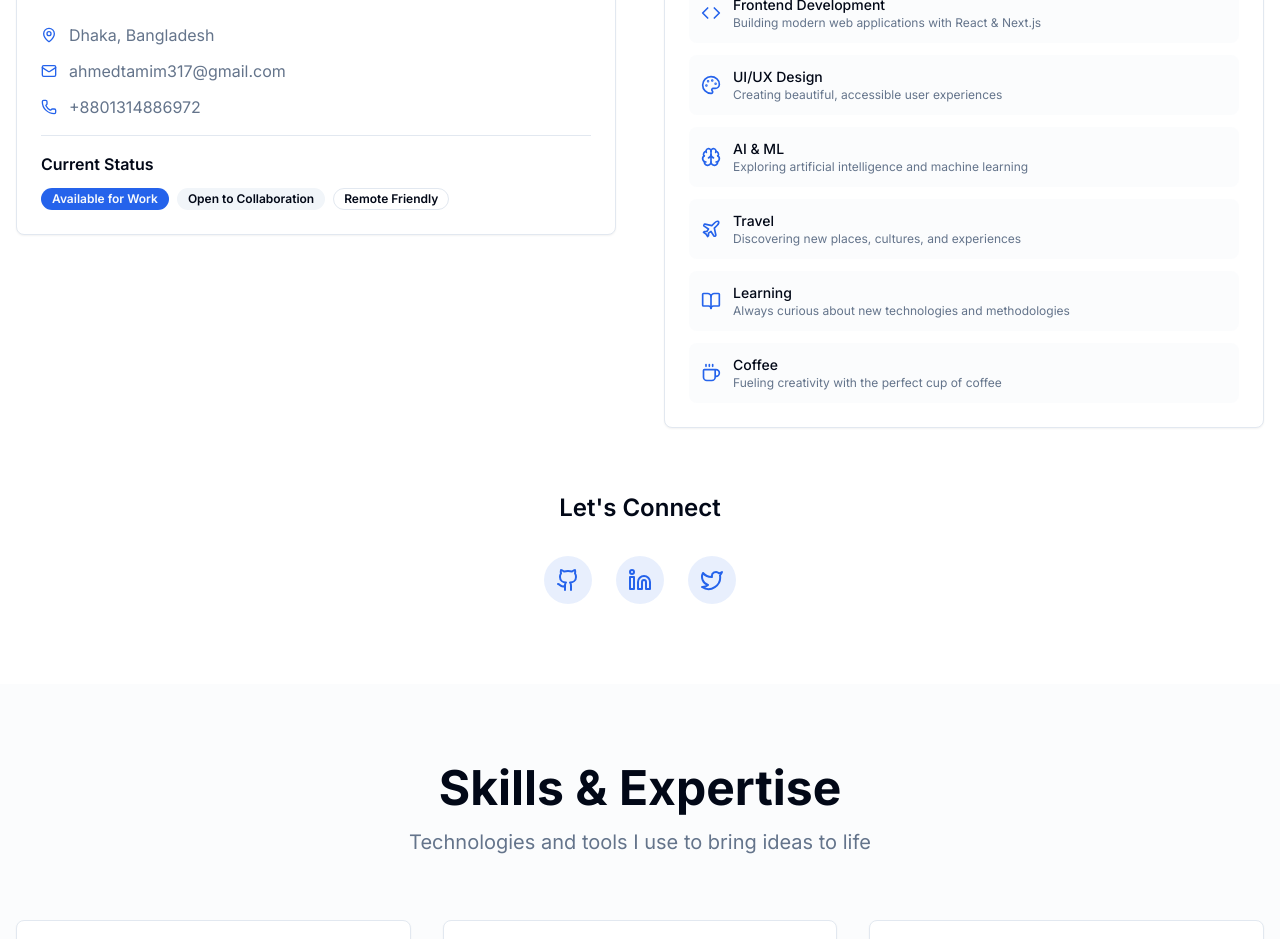
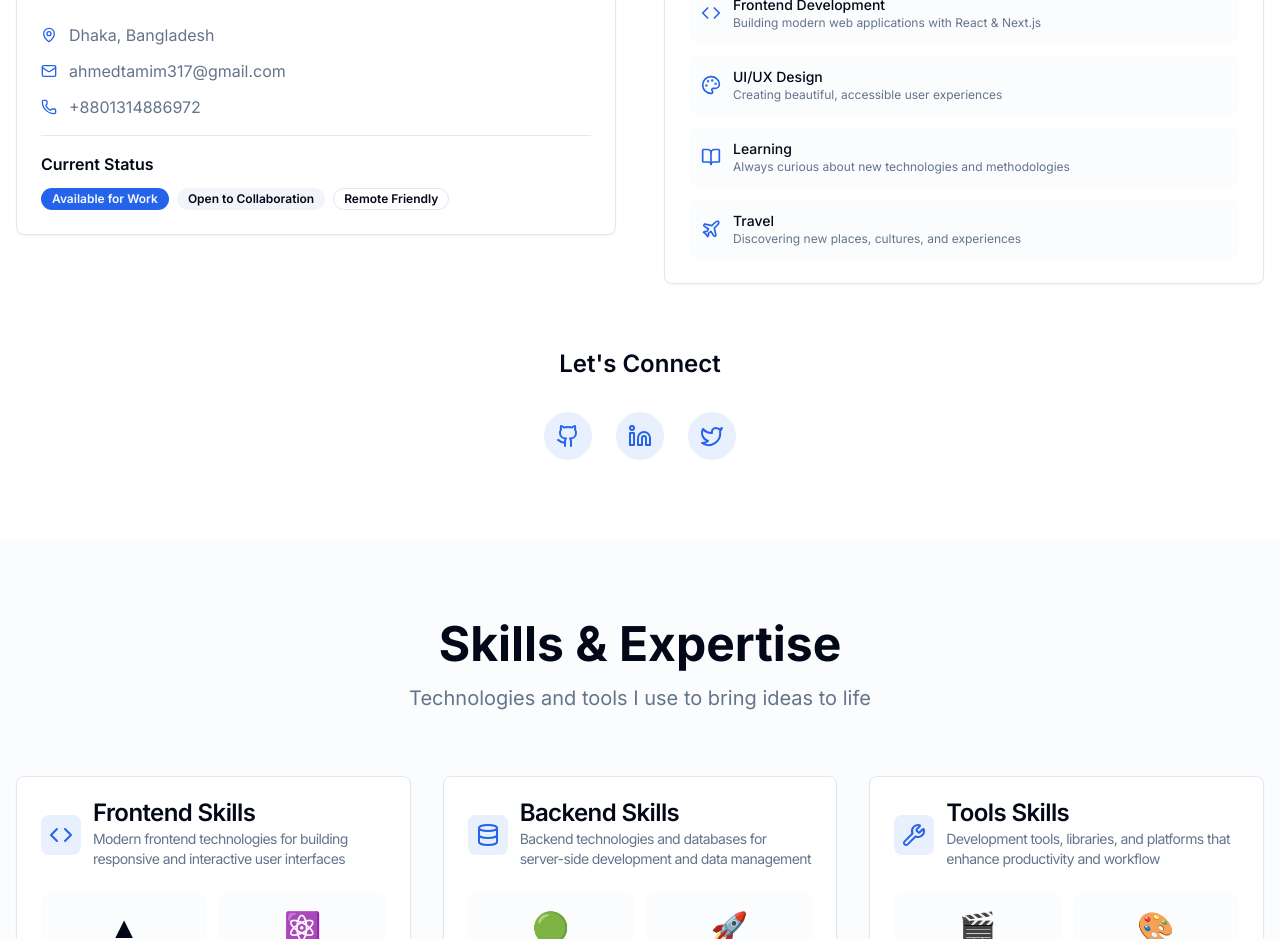
Before and after one commit to biplobmolla/portfolio, a Next.js app: page / in a window 1280 px wide. Shown: the part 1440-2379 px from the top of the page. Built offline with nearby package versions, Linux system fonts and the light colour scheme.

Commit message:
Update AboutSection.tsx

```diff
--- a/src/components/sections/AboutSection.tsx
+++ b/src/components/sections/AboutSection.tsx
@@ -11,10 +11,8 @@ export default function AboutSection() {
   const interests = [
     { icon: Code, label: 'Frontend Development', description: 'Building modern web applications with React & Next.js' },
     { icon: Palette, label: 'UI/UX Design', description: 'Creating beautiful, accessible user experiences' },
-    { icon: Brain, label: 'AI & ML', description: 'Exploring artificial intelligence and machine learning' },
+    { icon: BookOpen, label: 'Learning', description: 'Always curious about new technologies and methodologies' },
     { icon: Plane, label: 'Travel', description: 'Discovering new places, cultures, and experiences' },
-    { icon: BookOpen, label: 'Learning', description: 'Always curious about new technologies and methodologies' },
-    { icon: Coffee, label: 'Coffee', description: 'Fueling creativity with the perfect cup of coffee' }
   ]
 
   const stats = [
```
